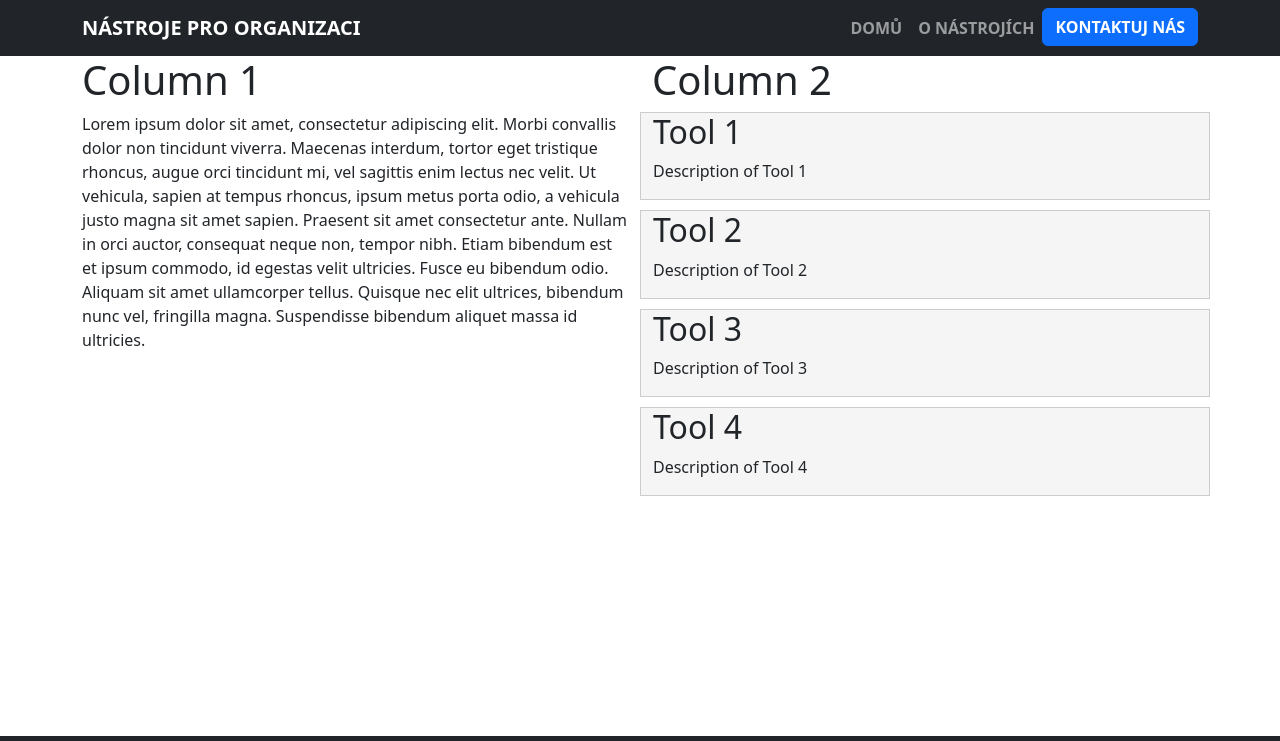
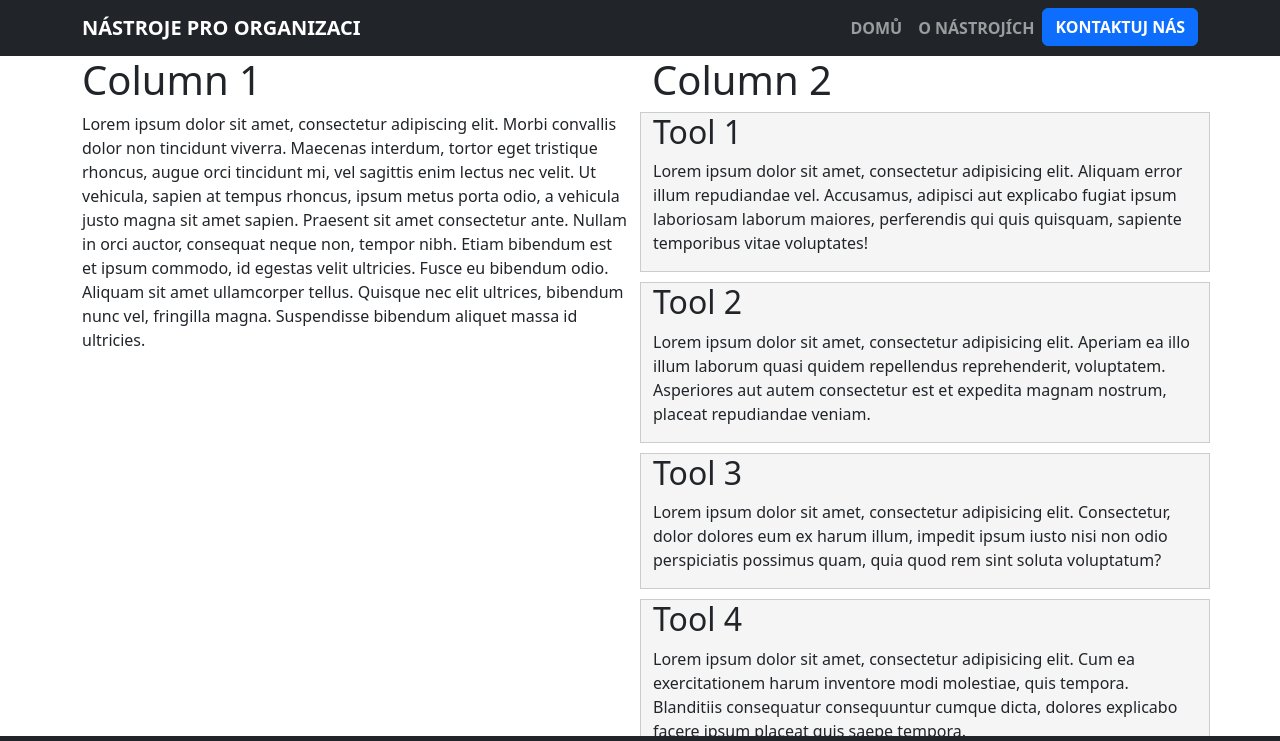
Before and after one commit to asuchardaa/Projekt, a website: page public/tools.html in a window 1280 px wide. Shown: the top 741 px of the page. Drawn offline with nearby package versions, Linux system fonts and the light colour scheme.

```diff
--- a/public/js/amends-calculator.js
+++ b/public/js/amends-calculator.js
@@ -1,12 +1,10 @@
 $(document).ready(function () {
-    // cache elements for better performance
     var $calculator = $('#calculator');
     var $fuelPriceCheck = $('#fuelPriceCheck');
     var $fuelTypeWrapper = $('#fuelTypeWrapper');
     var $fuelPriceWrapper = $('#fuelPriceWrapper');
     var $errorMessage = $('#error-container');
 
-    // add event listener to fuelPriceCheck select
     $fuelPriceCheck.on('change', function () {
         if ($(this).val() === 'yes') {
             $fuelTypeWrapper.hide();
@@ -17,7 +15,6 @@
         }
     });
 
-    // add submit event listener to calculator form
     $calculator.submit(function (event) {
         event.preventDefault();
         var distance = parseFloat($('#distance').val());
--- a/public/js/submit-form.js
+++ b/public/js/submit-form.js
@@ -1,9 +1,7 @@
 const form = document.getElementById('contact-form');
 
 form.addEventListener('submit', function(event) {
-    event.preventDefault(); // Prevent the form from submitting
-
-    // Display a success message
+    event.preventDefault();
     const message = document.createElement('p');
     message.textContent = 'Vaše zpráva byla úspěšně odeslána.';
     message.style.color = 'red';
@@ -13,7 +11,5 @@
     message.style.marginTop = '1rem';
     message.style.marginBottom = '1rem';
     form.appendChild(message);
-
-    // Clear the form fields
     form.reset();
 });
--- a/public/tools.html
+++ b/public/tools.html
@@ -47,19 +47,19 @@
             <div class="row">
                 <div class="col-md-12 tool-description">
                     <h2>Tool 1</h2>
-                    <p>Description of Tool 1</p>
+                    <p>Lorem ipsum dolor sit amet, consectetur adipisicing elit. Aliquam error illum repudiandae vel. Accusamus, adipisci aut explicabo fugiat ipsum laboriosam laborum maiores, perferendis qui quis quisquam, sapiente temporibus vitae voluptates!</p>
                 </div>
                 <div class="col-md-12 tool-description">
                     <h2>Tool 2</h2>
-                    <p>Description of Tool 2</p>
+                    <p>Lorem ipsum dolor sit amet, consectetur adipisicing elit. Aperiam ea illo illum laborum quasi quidem repellendus reprehenderit, voluptatem. Asperiores aut autem consectetur est et expedita magnam nostrum, placeat repudiandae veniam.</p>
                 </div>
                 <div class="col-md-12 tool-description">
                     <h2>Tool 3</h2>
-                    <p>Description of Tool 3</p>
+                    <p>Lorem ipsum dolor sit amet, consectetur adipisicing elit. Consectetur, dolor dolores eum ex harum illum, impedit ipsum iusto nisi non odio perspiciatis possimus quam, quia quod rem sint soluta voluptatum?</p>
                 </div>
                 <div class="col-md-12 tool-description">
                     <h2>Tool 4</h2>
-                    <p>Description of Tool 4</p>
+                    <p>Lorem ipsum dolor sit amet, consectetur adipisicing elit. Cum ea exercitationem harum inventore modi molestiae, quis tempora. Blanditiis consequatur consequuntur cumque dicta, dolores explicabo facere ipsum placeat quis saepe tempora.</p>
                 </div>
             </div>
         </div>
```
Also changed, not shown: public/js/stravenky-calculator.js (+0 -37 lines), public/js/travel-book-calculator.js (+0 -34 lines), public/travelling_amends_calculator.html (+0 -1 lines).
